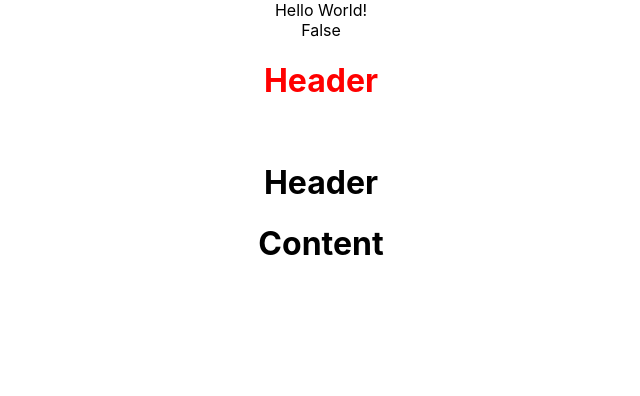
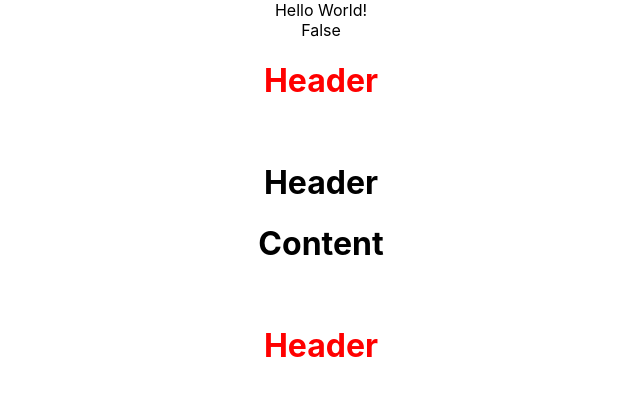
Before and after one commit to zwiadowca987/first-react-project, a React (Create React App) app: page / in a window 1280 px wide. Shown: the top 396 px of the page, without its empty margins (319-959 px from the left). Built offline with nearby package versions, Linux system fonts and the light colour scheme.

Commit message:
Update App.js

```diff
--- a/src/App.js
+++ b/src/App.js
@@ -23,6 +23,10 @@ function App() {
 
 			<Header/>
 			<Content/>
+			<br/>
+
+			<h1 style={myStyle}>Header</h1>
+			<br/>
 		</div>
 	);
 }
```
